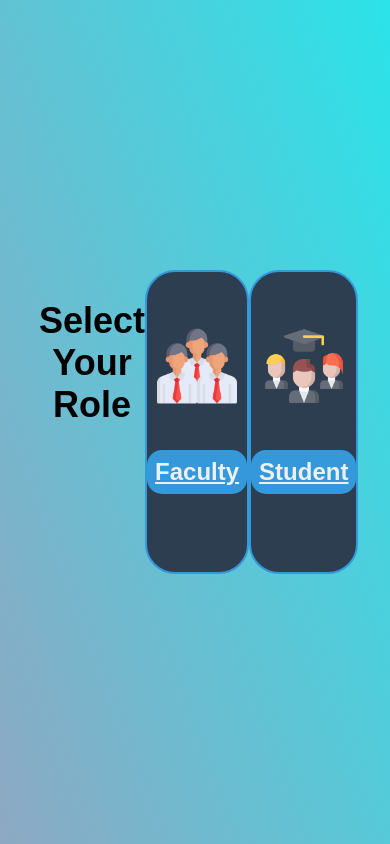
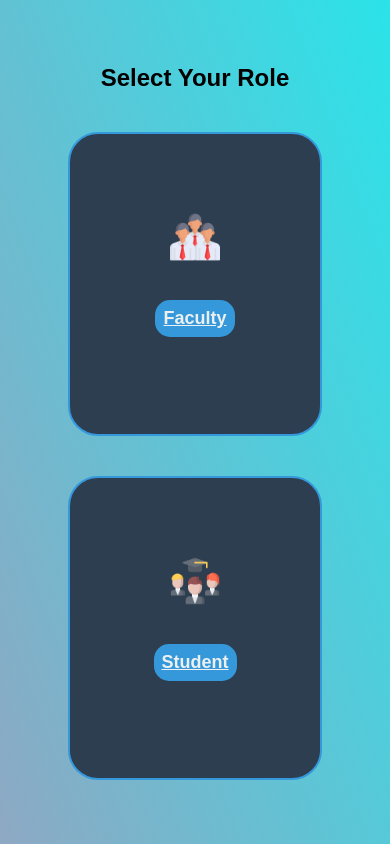
Before and after one commit to AdmGenSameer/SmartYodhaWebsite, a plain HTML site: page SElectionPage/Faculty and Student.html in a window 390 px wide. Drawn offline with Linux system fonts and the light colour scheme.

Commit message:
Faculty and Student.html

```diff
--- a/SElectionPage/Faculty and Student.html
+++ b/SElectionPage/Faculty and Student.html
@@ -25,6 +25,7 @@
             align-items: center;
             height: 100vh;
             margin: 0;
+            padding: 0 15px;
         }
 
         .container {
@@ -32,11 +33,14 @@
             justify-content: space-around;
             width: 80%;
             max-width: 1000px;
+            flex-wrap: wrap; /* Allow wrapping for smaller screens */
+            text-align: center;
         }
 
         .header {
             font-size: 36px;
             text-align: center;
+            width: 100%;
             margin-bottom: 40px;
             animation: fadeIn 2.5s ease;
         }
@@ -54,6 +58,7 @@
             background-color: var(--primary-color);
             transition: background-color 0.3s ease;
             animation: fadeIn 2s ease-out;
+            margin: 20px;
         }
 
         .box img {
@@ -67,13 +72,7 @@
             font-size: 24px;
         }
 
-        .box.faculty h3 {
-            background-color: var(--accent-color);
-            padding: 8px;
-            border-radius: 15px;
-        }
-
-        .box.student h3 {
+        .box.faculty h3, .box.student h3 {
             background-color: var(--accent-color);
             padding: 8px;
             border-radius: 15px;
@@ -91,11 +90,62 @@
                 opacity: 1;
             }
         }
+
+        /* Mobile devices (up to 768px) */
+        @media (max-width: 768px) {
+            .container {
+                flex-direction: column;
+                align-items: center;
+            }
+
+            .box {
+                width: 80%; /* Make boxes full-width on smaller screens */
+                max-width: 300px;
+            }
+
+            .box img {
+                width: 60px;
+                height: 60px;
+            }
+
+            .box h3 {
+                font-size: 20px;
+            }
+
+            .header {
+                font-size: 28px;
+                margin-bottom: 20px;
+            }
+        }
+
+        /* Extra small devices (up to 480px) */
+        @media (max-width: 480px) {
+            body {
+                padding: 0 10px;
+            }
+
+            .box {
+                width: 90%; /* Slightly larger width for very small devices */
+                max-width: 250px;
+            }
+
+            .box img {
+                width: 50px;
+                height: 50px;
+            }
+
+            .box h3 {
+                font-size: 18px;
+            }
+
+            .header {
+                font-size: 24px;
+            }
+        }
     </style>
 </head>
 <body>
     <div class="container">
-        <br><br>
         <h2 class="header"><span>Select Your Role</span></h2>
         <div class="box faculty">
             <img src="employee.png" alt="Faculty Icon">
```
